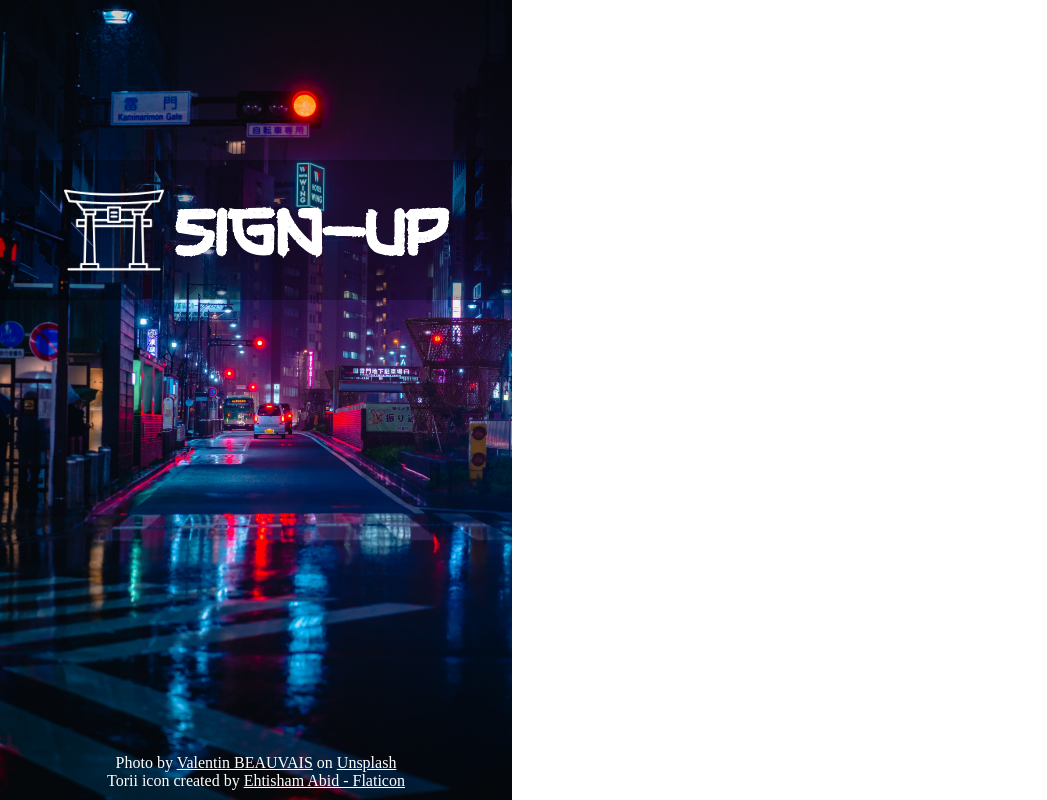
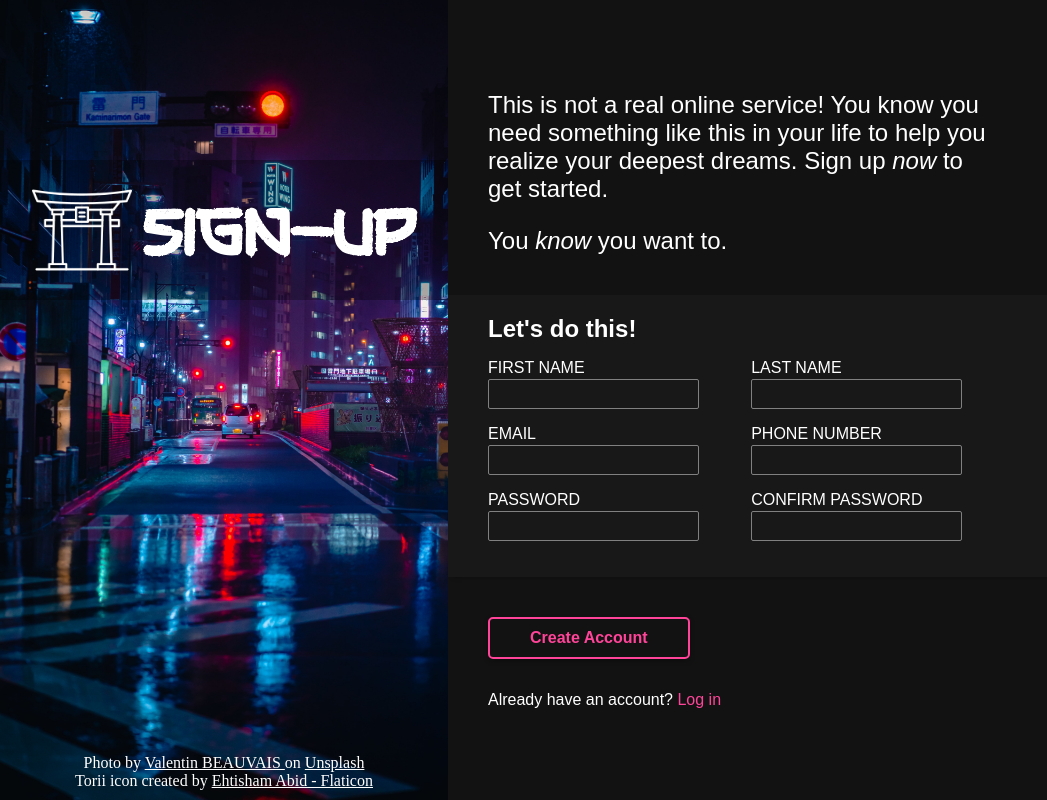
Before and after one commit to edi-jr/top-sign-up, a plain HTML site: page index.html in a window 1280 px wide. Shown: the whole page, without its empty margins (0-1047 px from the left). Drawn offline with Linux system fonts and the light colour scheme.

Commit message:
Create and style form section

```diff
--- a/assets/style.css
+++ b/assets/style.css
@@ -9,9 +9,17 @@
   src: url("./fonts/Shikamaru.ttf");
 }
 
+body {
+  display: flex;
+  height: 100vh;
+}
+
+.upper {
+  text-transform: uppercase;
+}
+
 .hero-img {
-  width: 40%;
-  height: 100vh;
+  flex: 0 0 35%;
   background-image: url(./images/background.jpg);
   background-size: cover;
   background-repeat: no-repeat;
@@ -41,7 +49,6 @@
   margin: 0;
   font-size: 4rem;
   font-family: "Shikamaru", sans-serif;
-  text-transform: uppercase;
 }
 
 .credits {
@@ -57,3 +64,93 @@
 .credits a:hover {
   color: gray;
 }
+
+.form-section {
+  display: flex;
+  flex-direction: column;
+  justify-content: center;
+  background: #121212;
+  color: white;
+  font-family: Arial, Helvetica, sans-serif;
+}
+
+.form-text {
+  padding: 40px;
+  max-width: 70%;
+  font-size: 1.5rem;
+}
+
+.form-text *:first-child {
+  margin-bottom: 1.5rem;
+}
+
+.form-container {
+  padding: 20px 40px;
+  background: #181818;
+  box-shadow: 0 5px 5px -5px rgba(0, 0, 0, 0.3);
+}
+
+.form-container h1 {
+  margin-bottom: 1rem;
+}
+
+.form {
+  display: flex;
+  flex-wrap: wrap;
+  max-width: 70%;
+}
+
+.form > label {
+  flex: 0 1 50%;
+  display: flex;
+  flex-direction: column;
+}
+
+.form > label > input {
+  width: 80%;
+  font-size: 1rem;
+  padding: 5px;
+  border-radius: 2px;
+  border: 1px solid #808080;
+  margin-top: 2px;
+  margin-bottom: 1rem;
+  background: none;
+  color: white;
+  outline: unset;
+}
+
+.form > label > input:focus {
+  border: 1px solid #ff4499;
+}
+
+.form-button-container {
+  padding: 40px;
+}
+
+.form-button {
+  background: none;
+  padding: 10px 40px;
+  color: #ff4499;
+  font-weight: bold;
+  font-size: 1rem;
+  border: 2px solid #ff4499;
+  border-radius: 5px;
+  margin-bottom: 2rem;
+  box-shadow: 0 2px 5px rgba(0, 0, 0, 0.3);
+}
+
+.form-button:hover {
+  background: #eb3d8b;
+  border: 2px solid #eb3d8b;
+  color: white;
+  cursor: pointer;
+}
+
+.form-button-container a {
+  color: #ff4499;
+  text-decoration: none;
+}
+
+.form-button-container a:hover {
+  text-decoration: underline;
+}
--- a/index.html
+++ b/index.html
@@ -10,16 +10,81 @@
   <section class="hero-img">
     <div class="hero-content">
       <img src="./assets/images/logo.png" alt="">
-      <h1>Sign-up</h1>
+      <h1><span class="upper">Sign-up</span></h1>
     </div>
 
     <div class="credits">
       <p>
-        Photo by <a href="https://unsplash.com/@valentinbvs?utm_source=unsplash&utm_medium=referral&utm_content=creditCopyText">Valentin BEAUVAIS</a> on <a href="https://unsplash.com/photos/cars-on-road-between-high-rise-buildings-during-night-time-yVUQlyRlJSw?utm_source=unsplash&utm_medium=referral&utm_content=creditCopyText">Unsplash</a>
+        Photo by
+        <a
+          href="https://unsplash.com/@valentinbvs?utm_source=unsplash&utm_medium=referral&utm_content=creditCopyText">
+          Valentin BEAUVAIS
+        </a>
+        on
+        <a
+          href="https://unsplash.com/photos/cars-on-road-between-high-rise-buildings-during-night-time-yVUQlyRlJSw?utm_source=unsplash&utm_medium=referral&utm_content=creditCopyText">
+          Unsplash
+        </a>
       </p>
       <p>
-        Torii icon created by <a href="https://www.flaticon.com/free-icons/architecture-and-city">Ehtisham Abid - Flaticon</a>
+        Torii icon created by
+        <a href="https://www.flaticon.com/free-icons/architecture-and-city">
+          Ehtisham Abid - Flaticon</a>
       </p>
+    </div>
+  </section>
+
+  <section class="form-section">
+    <div class="form-text">
+      <p>
+        This is not a real online service! You know you need something like this
+        in your life to help you realize your deepest dreams. Sign up <em>now</em> to get
+        started.
+      </p>
+
+      <p>You <em>know</em> you want to.</p>
+    </div>
+
+    <div class="form-container">
+      <h1>Let's do this!</h1>
+      <form id="sign-up" class="form">
+        <label>
+          <span class="upper">First name</span>
+          <input type="text" name="first_name" required>
+        </label>
+
+        <label>
+          <span class="upper">Last name</span>
+          <input type="text" name="last_name" required>
+        </label>
+
+        <label>
+          <span class="upper">Email</span>
+          <input type="email" name="email" required>
+        </label>
+
+        <label>
+          <span class="upper">Phone number</span>
+          <input type="tel" name="tel" required>
+        </label>
+
+        <label>
+          <span class="upper">Password</span>
+          <input type="password" name="password" required>
+        </label>
+
+        <label>
+          <span class="upper">Confirm password</span>
+          <input type="password" name="confirm_password" required>
+        </label>
+      </form>
+    </div>
+
+    <div class="form-button-container">
+      <button class="form-button" type="submit" form="sign-up">
+        Create Account
+      </button>
+      <p>Already have an account? <a href="">Log in</a></p>
     </div>
   </section>
 </body>
```
